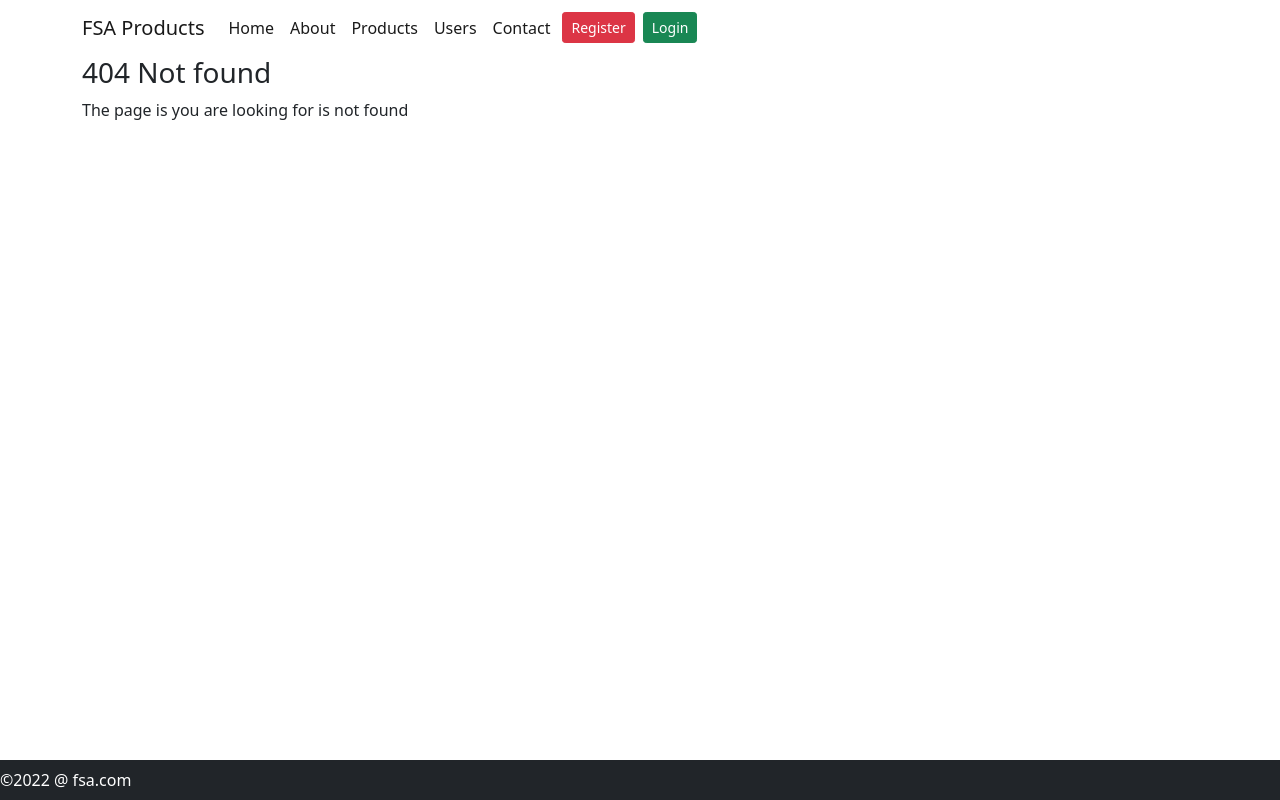
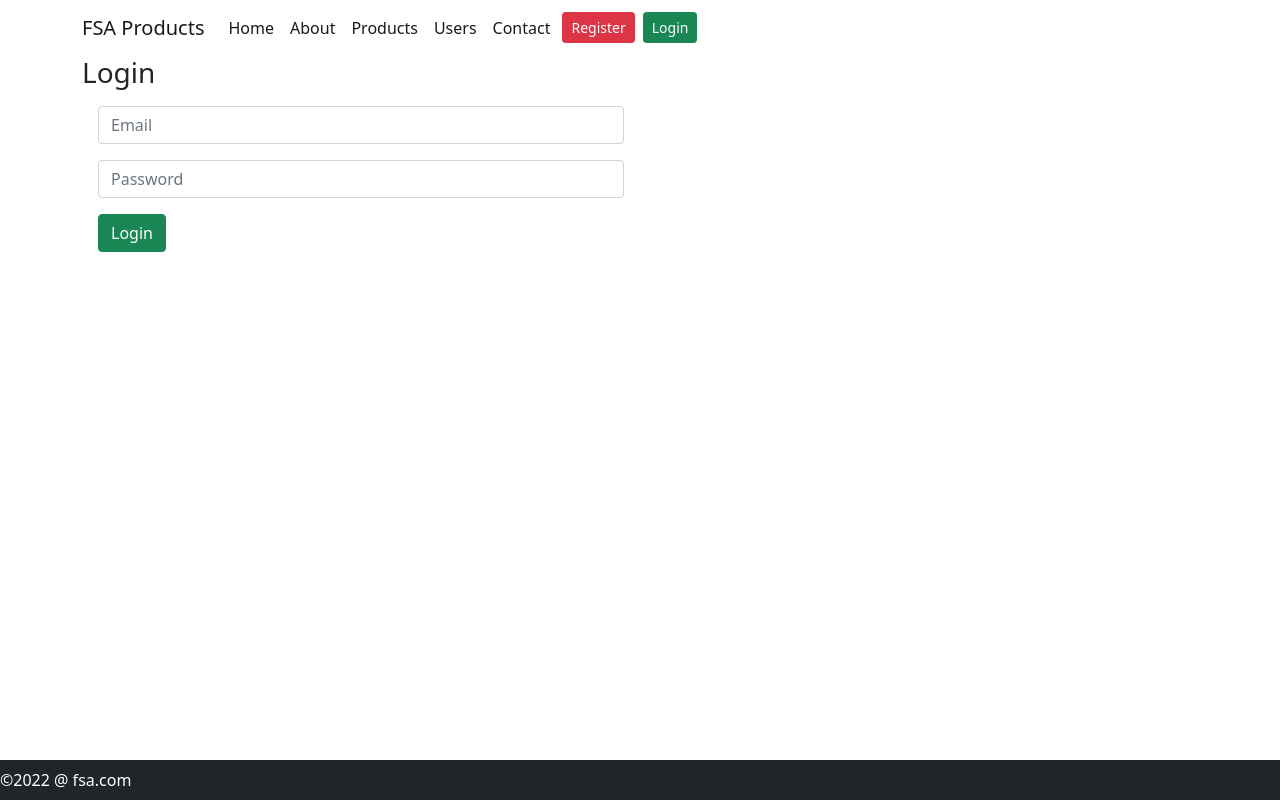
Before and after one commit to Mujib517/fsa-ui-b3, a React (Create React App) app: page /login in a window 1280 px wide. Before the commit this address had no page. Built offline with nearby package versions, Linux system fonts and the light colour scheme.

Commit message:
Login component

```diff
--- a/src/App.js
+++ b/src/App.js
@@ -16,6 +16,7 @@
 import ProductList from './ProductList';
 import ProductDetail from './ProductDetail';
 import NewProduct from './NewProduct';
+import Login from './Login';
 
 // Single Page App (SPA)
 // One page index.html
@@ -34,6 +35,7 @@
                 <Route path='/products' element={<ProductList />} />
                 <Route path='/products/:id' element={<ProductDetail />} />
                 <Route path='/products/new' element={<NewProduct />} />
+                <Route path='/login' element={<Login />} />
                 {/* <Route path='*' element={<Home />} /> */}
                 <Route path='*' element={<NotFound />} />
             </Routes>
--- a/src/Header.js
+++ b/src/Header.js
@@ -24,7 +24,7 @@
                     <button className="btn btn-sm btn-danger">Register</button>
                 </li>
                 <li className="nav-item m-1">
-                    <button className="btn btn-sm btn-success">Login</button>
+                    <Link to="/login" className="btn btn-sm btn-success">Login</Link>
                 </li>
             </ul>
         </div>
--- /dev/null
+++ b/src/Login.js
@@ -0,0 +1,44 @@
+import { useState } from "react";
+import userSvc from "./services/userSvc";
+import ShouldRender from "./ShouldRender";
+
+const Login = () => {
+
+    const [user, setUser] = useState({ email: '', password: '' });
+    const [hasError, setError] = useState(false);
+
+    const onLogin = async (evt) => {
+        try {
+            evt.preventDefault();
+            const res = await userSvc.login(user);
+            console.log(res);
+        } catch (e) {
+            if (e.response.status === 401) setError(true);
+        }
+    };
+
+    const onInputChange = (evt) => {
+        const newState = { ...user, [evt.target.name]: evt.target.value };
+        setUser(newState);
+    };
+
+    return <div className="col-sm-6">
+        <ShouldRender cond={hasError}>
+            <div className="alert alert-danger">Wrong username or password</div>
+        </ShouldRender>
+        <form onSubmit={onLogin}>
+            <h3>Login</h3>
+            <div className="m-3">
+                <input onChange={onInputChange} name="email" type="text" className="form-control" placeholder="Email" />
+            </div>
+            <div className="m-3">
+                <input onChange={onInputChange} name="password" type="password" className="form-control" placeholder="Password" />
+            </div>
+            <div className="m-3">
+                <button type="submit" className="btn btn-success">Login</button>
+            </div>
+        </form>
+    </div>
+};
+
+export default Login;
--- /dev/null
+++ b/src/services/userSvc.js
@@ -0,0 +1,7 @@
+import axios from "./axiosSvc";
+
+const login = (user) => {
+    return axios.post('/api/users/login', user);
+};
+
+export default { login };
```
